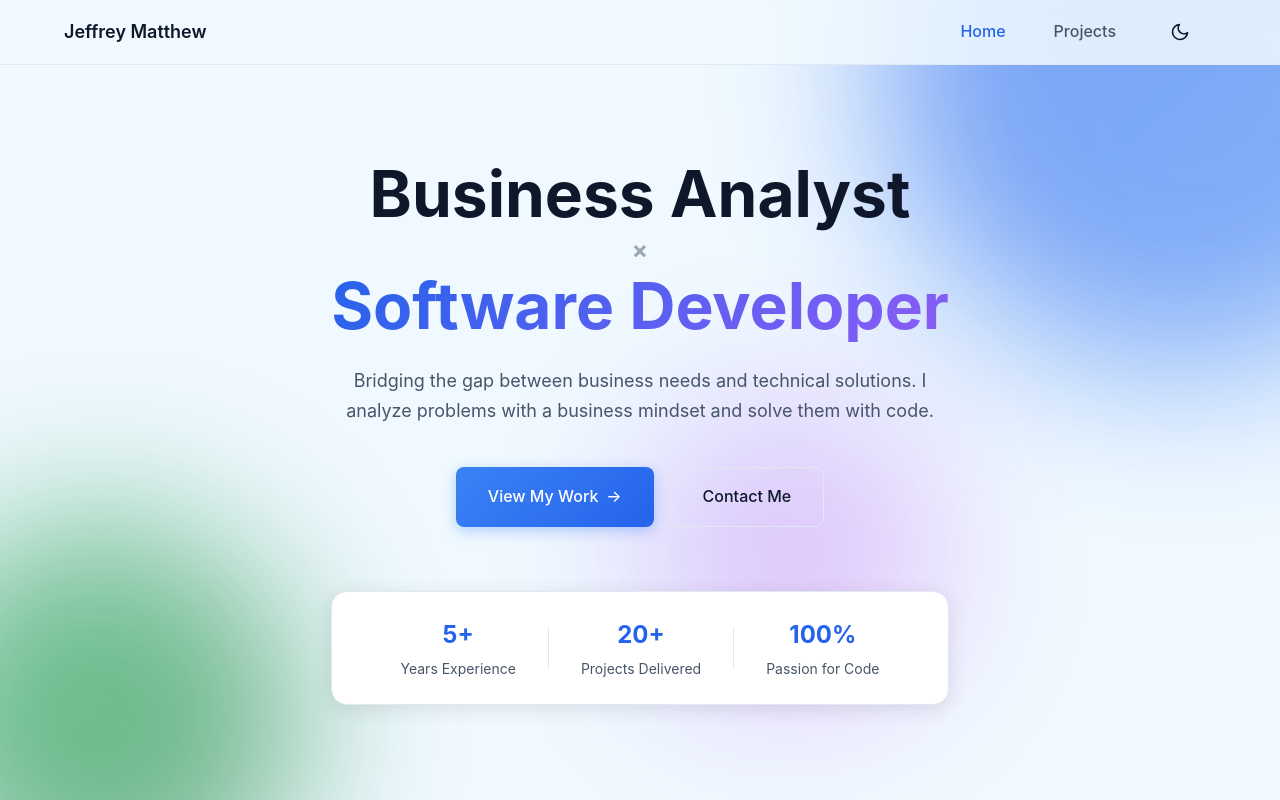
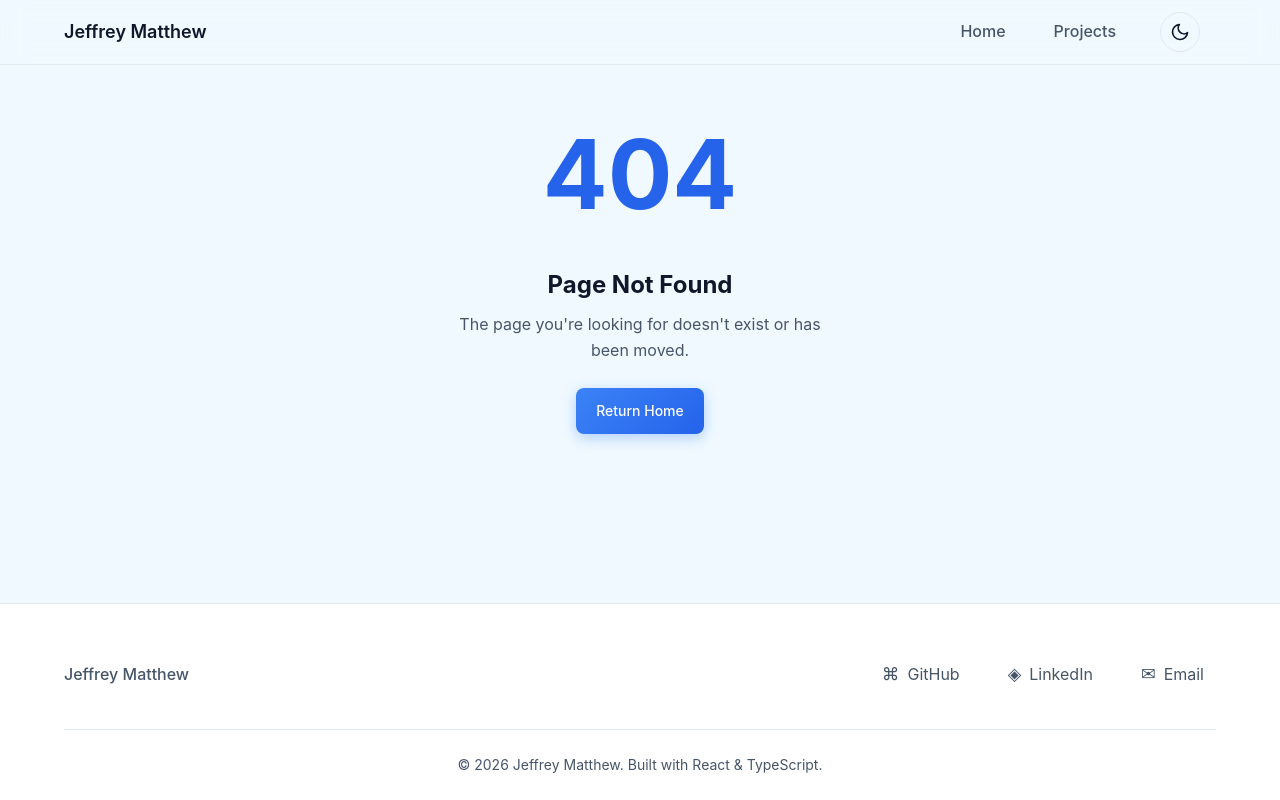
Before and after one commit to Jeffrey-Matthew/home, a React (Vite) app in the folder client/: page /projects/1 in a window 1280 px wide. Before the commit this address led to /. Shown: the top 800 px of the page. Built offline with nearby package versions, Linux system fonts and the light colour scheme; no server answers.

Commit message:
feat: add custom 404 Not Found page
- Create NotFound component
- Route wildcard paths (*) to NotFound
- Update App.tsx routing logic

```diff
--- a/client/src/App.tsx
+++ b/client/src/App.tsx
@@ -1,4 +1,4 @@
-import { BrowserRouter, Routes, Route, Navigate } from 'react-router-dom';
+import { BrowserRouter, Routes, Route } from 'react-router-dom';
 import { AuthProvider } from './context/AuthContext';
 import { ErrorProvider } from './context/ErrorContext';
 import { ThemeProvider } from './context/ThemeContext';
@@ -8,6 +8,7 @@ import { Home } from './pages/Home';
 import { Projects } from './pages/Projects';
 import { Dashboard } from './pages/Dashboard';
 import { AdminLogin } from './pages/AdminLogin';
+import { NotFound } from './pages/NotFound';
 import { ProtectedAdminRoute } from './components/common/ProtectedAdminRoute';
 import './index.css';
 
@@ -32,7 +33,7 @@ const AppLayout = () => {
               </ProtectedAdminRoute>
             }
           />
-          <Route path="*" element={<Navigate to="/" replace />} />
+          <Route path="*" element={<NotFound />} />
         </Routes>
       </main>
       <Footer />
--- a/client/src/components/common/ProtectedAdminRoute.tsx
+++ b/client/src/components/common/ProtectedAdminRoute.tsx
@@ -1,7 +1,7 @@
 import { Navigate } from 'react-router-dom';
 import { useAuthContext } from '../../context/AuthContext';
 
-const ADMIN_EMAIL = 'jeffenz3110@gmail.com';
+const ADMIN_EMAIL = import.meta.env.VITE_ADMIN_EMAIL;
 
 interface ProtectedAdminRouteProps {
     children: React.ReactNode;
--- /dev/null
+++ b/client/src/pages/NotFound.tsx
@@ -0,0 +1,33 @@
+import { Link } from 'react-router-dom';
+
+export const NotFound = () => {
+    return (
+        <div className="section-container" style={{
+            minHeight: '70vh',
+            display: 'flex',
+            flexDirection: 'column',
+            alignItems: 'center',
+            justifyContent: 'center',
+            textAlign: 'center',
+            gap: 'var(--space-6)'
+        }}>
+            <h1 style={{
+                fontSize: 'clamp(3rem, 10vw, 6rem)',
+                color: 'var(--primary-color)',
+                lineHeight: 1,
+                margin: 0
+            }}>
+                404
+            </h1>
+            <div>
+                <h2 style={{ marginBottom: 'var(--space-2)' }}>Page Not Found</h2>
+                <p style={{ color: 'var(--text-muted)', maxWidth: '400px', margin: '0 auto' }}>
+                    The page you're looking for doesn't exist or has been moved.
+                </p>
+            </div>
+            <Link to="/" className="btn btn-primary">
+                Return Home
+            </Link>
+        </div>
+    );
+};
```
Also changed, not shown: 1 other file (tests, documents, lock files or other folders).
